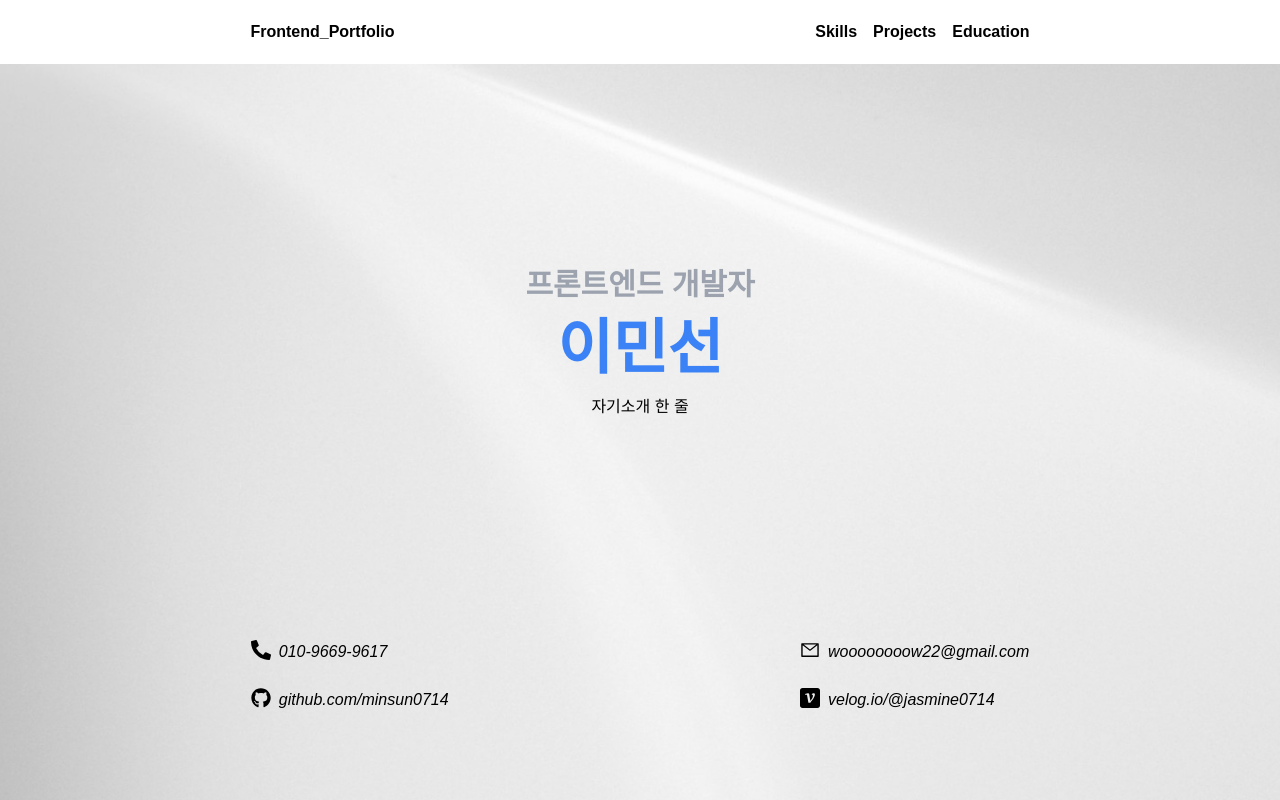
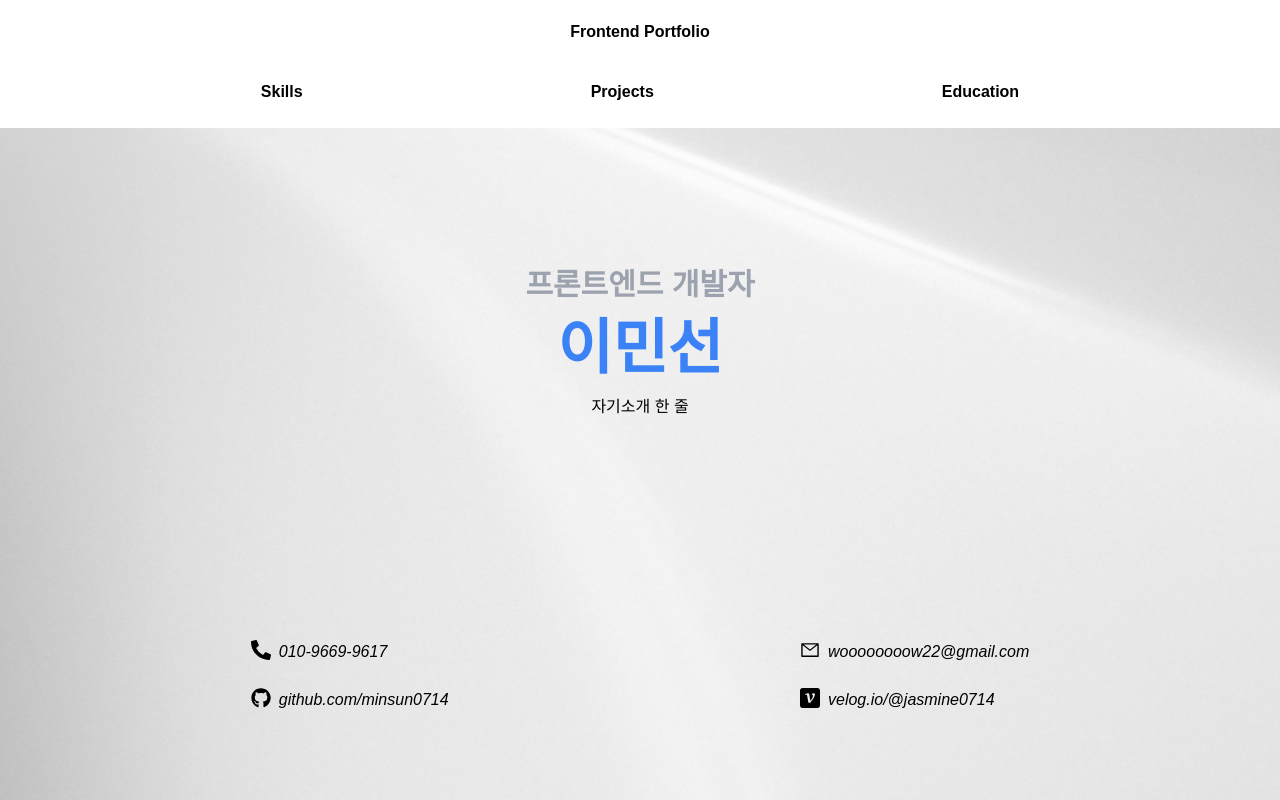
Before and after one commit to minsun0714/frontend-porfolio, a Next.js app in the folder frontend/: page / in a window 1280 px wide. Shown: the top 800 px of the page. Built offline with nearby package versions, Linux system fonts and the light colour scheme.

Commit message:
feat: 헤더 디자인 변경에 따른른 스크롤 이벤트 추가

```diff
--- a/frontend/src/components/NavBar.tsx
+++ b/frontend/src/components/NavBar.tsx
@@ -1,14 +1,39 @@
+import { useEffect, useState, useCallback } from "react";
+
 export const Navbar = () => {
+	const [showHeader, setShowHeader] = useState(true);
+	const [lastScrollY, setLastScrollY] = useState(0);
+
+	const handleScroll = useCallback(() => {
+		if (window.scrollY > lastScrollY) {
+			setShowHeader(false);
+		} else {
+			setShowHeader(true);
+		}
+		setLastScrollY(window.scrollY);
+	}, [lastScrollY]);
+
+	useEffect(() => {
+		window.addEventListener("scroll", handleScroll);
+		return () => {
+			window.removeEventListener("scroll", handleScroll);
+		};
+	}, [handleScroll]);
+
 	return (
-		<header className="z-50 h-16 w-screen flex justify-evenly items-center bg-white text-black font-bold fixed">
-			<div className="w-screen tablet:max-w-[1200px] flex justify-around items-center">
-				<div className="pl-12 tablet:pl-0">Frontend_Portfolio</div>
-				<ul className="flex gap-x-4 invisible tablet:visible">
-					<li>Skills</li>
-					<li>Projects</li>
-					<li>Education</li>
-				</ul>
+		<header
+			className={`z-50 h-32 w-screen flex items-center bg-white text-black font-extrabold fixed transition-transform duration-300 ${
+				showHeader ? "translate-y-0" : "-translate-y-1/2"
+			}`}
+		>
+			<div className="absolute top-5 w-screen flex justify-center">
+				<div>Frontend Portfolio</div>
 			</div>
+			<ul className="absolute top-20 w-screen flex justify-center border-t-20 gap-x-5 tablet:gap-x-10 laptop:gap-x-72 font-bold">
+				<li>Skills</li>
+				<li>Projects</li>
+				<li>Education</li>
+			</ul>
 		</header>
 	);
 };
```
